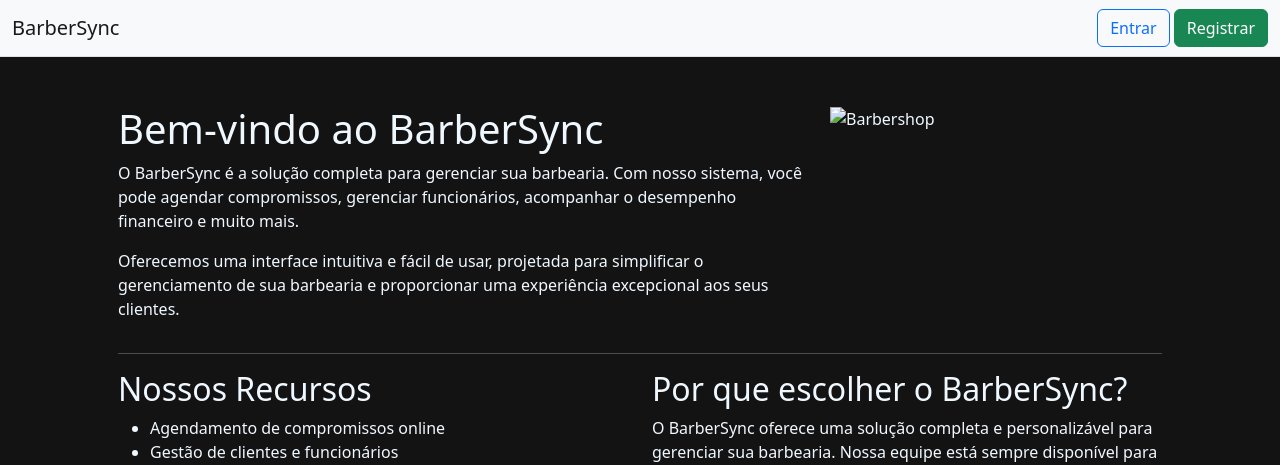
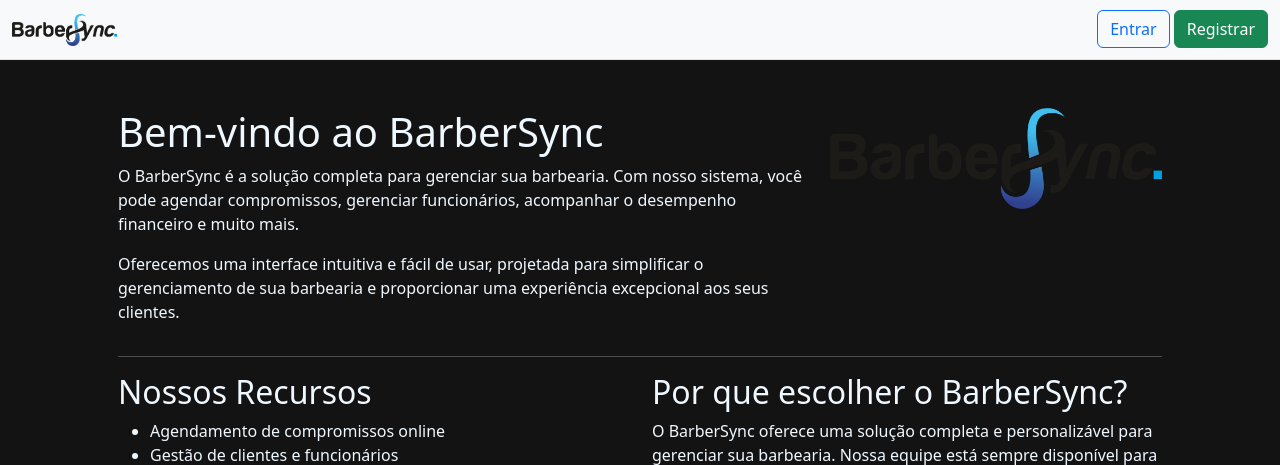
Before and after one commit to alex-ads/naregua-app, a Django app: page / in a window 1280 px wide. Shown: the top 465 px of the page. Run offline with Django 4.2, Linux system fonts and the light colour scheme.

Commit message:
Implementação de logo

```diff
--- a/myapp/static/css/style.css
+++ b/myapp/static/css/style.css
@@ -2,3 +2,13 @@
     background-color: rgb(19, 19, 19);
     color: aliceblue;
 }
+
+
+.navbar-brand img {
+    width: auto;
+    /* Defina a largura da imagem como automática */
+    height: 2rem;
+    /* Defina a altura da imagem */
+    /* A altura pode ser ajustada conforme necessário para corresponder ao tamanho do texto original */
+    /* Certifique-se de que a largura e a altura proporcionais mantenham a proporção da imagem */
+}
--- a/myapp/templates/components/navbar.html
+++ b/myapp/templates/components/navbar.html
@@ -1,10 +1,12 @@
+{% load static %}
 <nav class="navbar navbar-expand-lg navbar-light bg-light border-bottom">
   <div class="container-fluid">
     <button class="navbar-toggler" type="button" data-bs-toggle="collapse" data-bs-target="#navbarTogglerDemo03" aria-controls="navbarTogglerDemo03" aria-expanded="false" aria-label="Toggle navigation">
       <span class="navbar-toggler-icon"></span>
     </button>
-    <a class="navbar-brand{% if user.is_authenticated %} d-none d-lg-block{% endif %}" href="{% if user.is_authenticated %}{% url 'home' %}{% else %}{% url 'mysite' %}{% endif %}">BarberSync</a>
-    <div class="collapse navbar-collapse" id="navbarTogglerDemo03">
+    <a class="navbar-brand{% if user.is_authenticated %} d-none d-lg-block{% endif %}" href="{% if user.is_authenticated %}{% url 'home' %}{% else %}{% url 'mysite' %}{% endif %}">
+      <img src="{% static 'img/logosemf.png' %}" alt="BarberSync Logo">
+  </a>    <div class="collapse navbar-collapse" id="navbarTogglerDemo03">
       <ul class="navbar-nav me-auto mb-2 mb-lg-0"></ul>
       <div class="ms-auto">
         {% if user.is_authenticated %}
--- a/myapp/templates/index.html
+++ b/myapp/templates/index.html
@@ -1,4 +1,5 @@
 {% extends 'base.html' %}
+{% load static %}
 
 {% block title %}
   BarberSync
@@ -13,7 +14,7 @@
         <p>Oferecemos uma interface intuitiva e fácil de usar, projetada para simplificar o gerenciamento de sua barbearia e proporcionar uma experiência excepcional aos seus clientes.</p>
       </div>
       <div class="col-md-4">
-        <img src="" alt="Barbershop" class="img-fluid" />
+        <img src="{% static 'img/logosemf.png' %}" alt="Barbershop" class="img-fluid" />
       </div>
     </div>
 
```
Also changed, not shown: myapp/static/img/logosemf.png (added).
